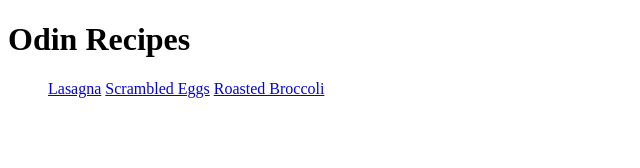
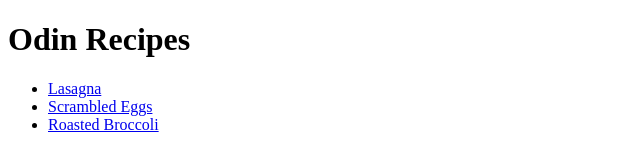
Before and after one commit to SeanMPeake/odin-recipes, a plain HTML site: page index.html in a window 1280 px wide. Shown: the whole page, without its empty margins (0-640 px from the left). Drawn offline with Linux system fonts and the light colour scheme.

Commit message:
Update recipe links to be list items

```diff
--- a/index.html
+++ b/index.html
@@ -8,9 +8,9 @@
 <body>
     <h1>Odin Recipes</h1>
     <ul>
-        <a href="recipes/lasagna.html">Lasagna</a>
-        <a href="recipes/scrambled-eggs.html">Scrambled Eggs</a>
-        <a href="recipes/roasted-broccoli.html">Roasted Broccoli</a>
+        <li><a href="recipes/lasagna.html">Lasagna</a></li>
+        <li><a href="recipes/scrambled-eggs.html">Scrambled Eggs</a></li>
+        <li><a href="recipes/roasted-broccoli.html">Roasted Broccoli</a></li>
     </ul>
 </body>
 </html>
```
